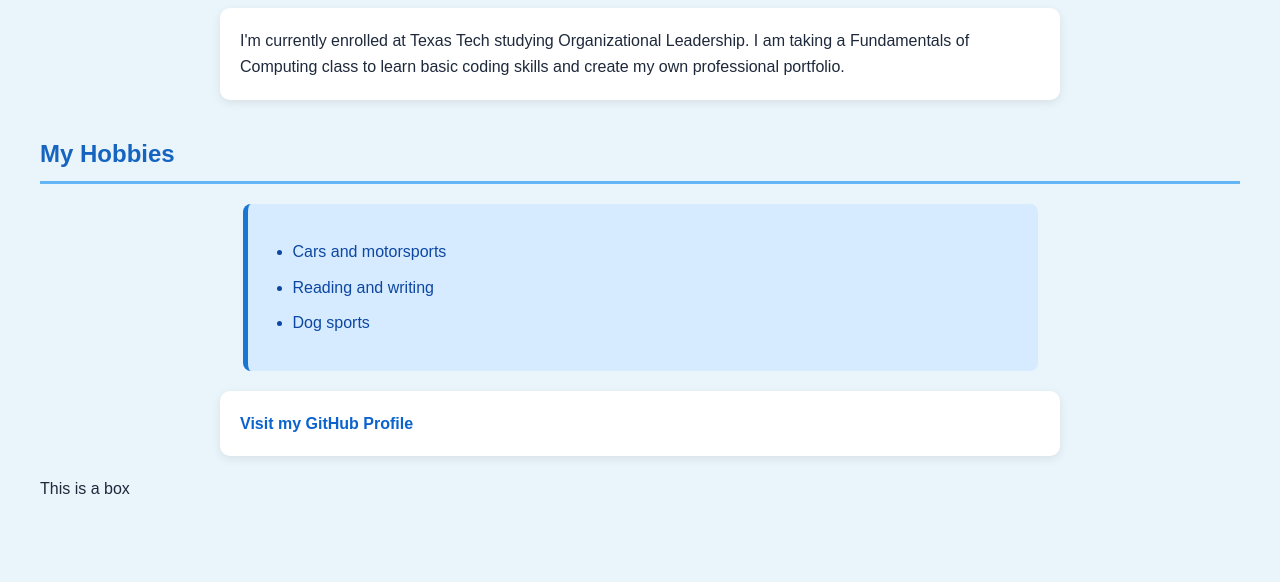
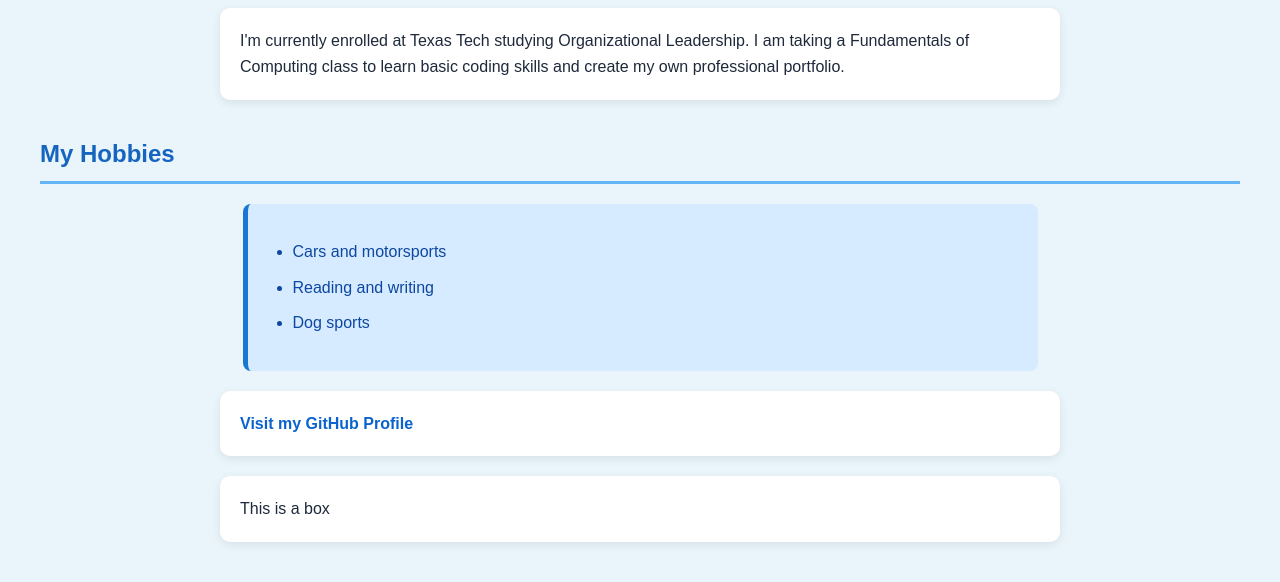
Before and after one commit to SunnyWrites/Project-01, a plain HTML site: page index.html in a window 1280 px wide. Shown: the part 168-750 px from the top of the page. Drawn offline with Linux system fonts and the light colour scheme.

Commit message:
Add box styling to div elements
Add styles for a box container with background and shadow

```diff
--- a/style.css
+++ b/style.css
@@ -44,6 +44,16 @@ li {
     color: #0D47A1;
     font-weight: 500;
 }
+/* Box */
+div {
+    background-color: #FFFFFF;
+    padding: 20px;
+    border-radius: 10px;
+    box-shadow: 0 3px 10px rgba(0, 0, 0, 0.08);
+    max-width: 800px;
+    margin: 20px auto;
+}
+
 /* GitHub Link */
 a {
     color: #0B63CE;
```
